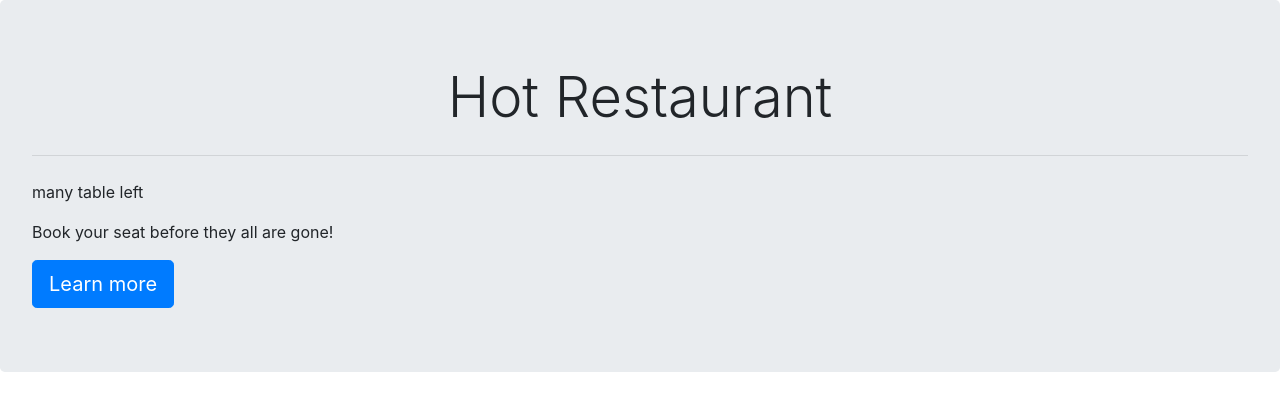
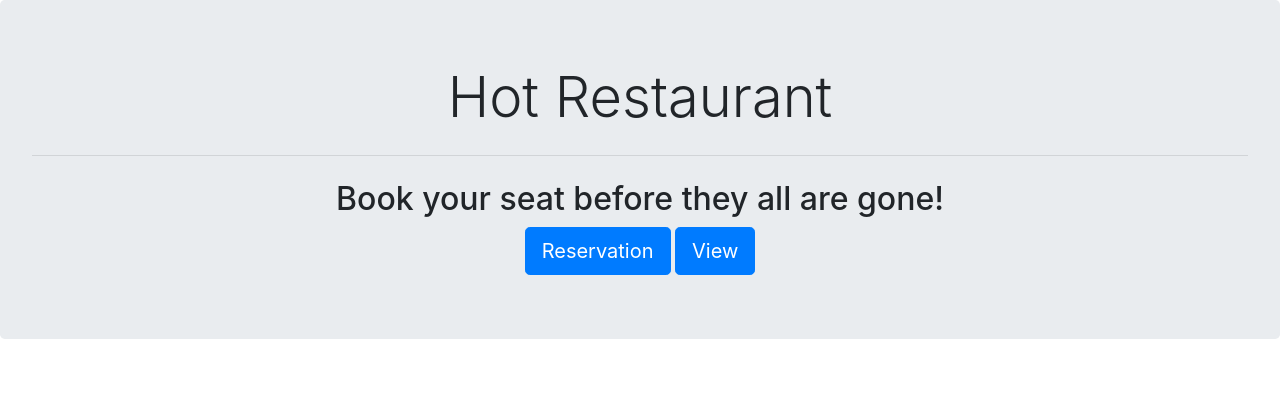
Before and after one commit to Eddsonblanco/Hot-Restaurant, a website: page index.html in a window 1280 px wide. Drawn offline with nearby package versions, Linux system fonts and the light colour scheme.

Commit message:
create home page

```diff
--- a/index.html
+++ b/index.html
@@ -15,15 +15,22 @@
     <div class="jumbotron">
         <h1 class="display-4 text-center">Hot Restaurant</h1>
         <hr class="my-4">
-        <div class="">
-                <p id="num-table"> many table left</p>
-                <p>Book your seat before they all are gone!</p>
+        <div class="container">
+            <div class="row" >
+                <div class="col text-center">
+                        <h2 class="" >Book your seat before they all are gone!</h2>
+                </div>
+            </div>
+            <div class="row">
+                <div class="col text-center ">
+                    <a class="btn btn-primary btn-lg" href="./reservation.html" role="button">Reservation</a>
+                    <a class="btn btn-primary btn-lg" href="./view.html" role="button">View</a>
+                </div>
+            </div>
         </div>
-        <a class="btn btn-primary btn-lg" href="#" role="button">Learn more</a>
     </div>
 
 
 
 </body>
-
 </html>
```
Also changed, not shown: reservation.html (+15 -0 lines), view.html (+12 -0 lines).
